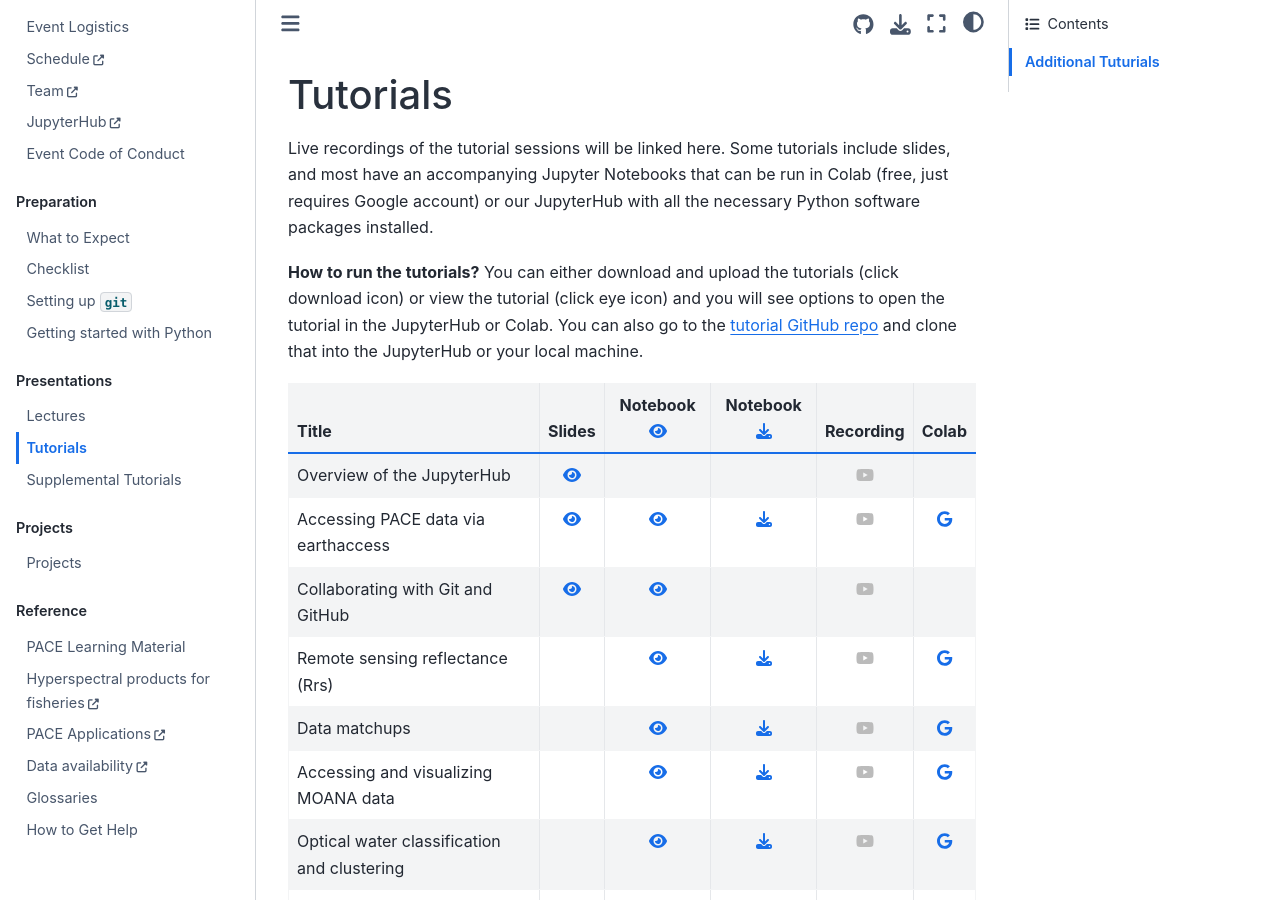
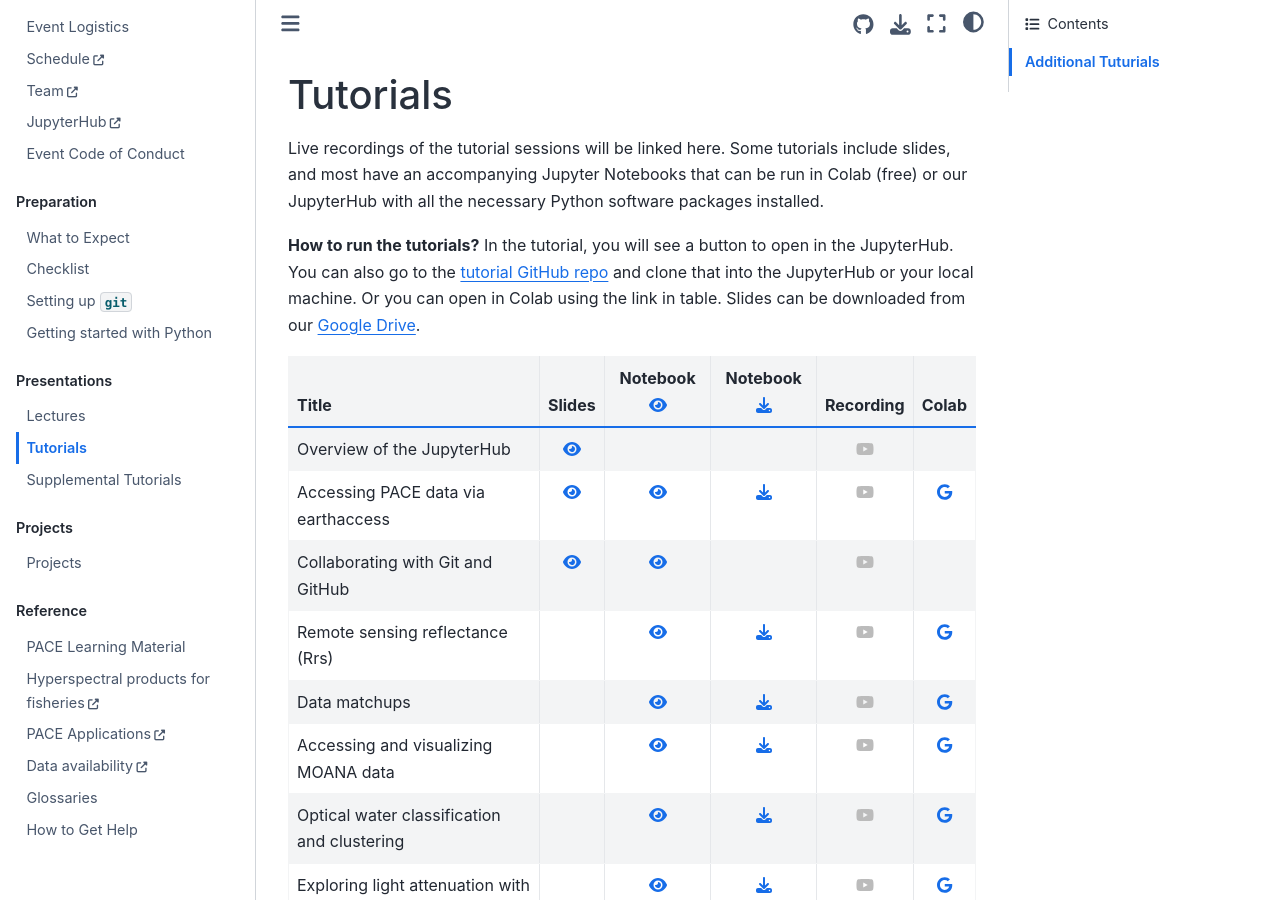
Before and after one commit to fish-pace/hackweek-2025, a Jupyter Book: the page built from book/presentations/tutorials.md, in a window 1280 px wide and 900 px high. Built offline with Jupyter Book 1.0.4 settings and Sphinx 7.4.7 and the Sphinx Book theme 1.1.4, drawn with Linux system fonts in a browser that asks for light colours.

Commit message:
Update tutorials.md

```diff
--- a/book/presentations/tutorials.md
+++ b/book/presentations/tutorials.md
@@ -1,10 +1,10 @@
 # Tutorials
 
 Live recordings of the tutorial sessions will be linked here. Some tutorials include
-slides, and most have an accompanying Jupyter Notebooks that can be run in Colab (free, just requires Google account) or our
+slides, and most have an accompanying Jupyter Notebooks that can be run in Colab (free) or our
 JupyterHub with all the necessary Python software packages installed.
 
-**How to run the tutorials?** You can either download and upload the tutorials (click download icon) or view the tutorial (click eye icon) and you will see options to open the tutorial in the JupyterHub or Colab. You can also go to the [tutorial GitHub repo](https://github.com/fish-pace/2025-tutorials) and clone that into the JupyterHub or your local machine.
+**How to run the tutorials?** In the tutorial, you will see a button to open in the JupyterHub.  You can also go to the [tutorial GitHub repo](https://github.com/fish-pace/2025-tutorials) and clone that into the JupyterHub or your local machine. Or you can open in Colab using the link in table. Slides can be downloaded from our [Google Drive](https://drive.google.com/drive/folders/1nqhyqtgOFSr_dIR-nd8L8wndSTSbiYzV?usp=sharing).
 
 | Title | Slides | Notebook {{ l1 }} | Notebook {{ d1 }} | Recording | Colab |
 | :---- | :----: | :------: | :-------: |  :-------: | :-------:|
```
